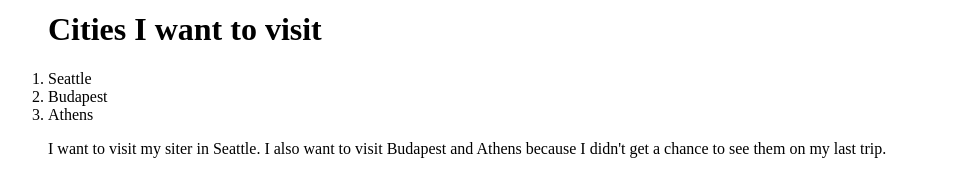
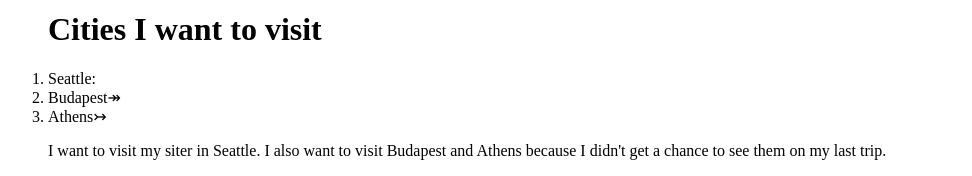
Before and after one commit to Alisuehobbs/firstRepo, a plain HTML site: page assignments/htmlIntro/cities.html in a window 1280 px wide. Shown: the part 196-372 px from the top of the page, without its empty margins (0-972 px from the left). Drawn offline with Linux system fonts and the light colour scheme.

Commit message:
added symbols to ordered list

```diff
--- a/assignments/htmlIntro/cities.html
+++ b/assignments/htmlIntro/cities.html
@@ -15,9 +15,9 @@
     </ul>
     <ol>
       <h1>Cities I want to visit</h1>
-      <li>Seattle</li>
-      <li>Budapest</li>
-      <li>Athens</li>
+      <li>Seattle<span>&colon;</span></li>
+      <li>Budapest<span>&Rarr;</li>
+      <li>Athens<span>&rarrtl;</li>
       <p>I want to visit my siter in Seattle. I also want to visit Budapest and Athens because I didn't get a chance to see them on my last trip.</p>
     </ol>
   </body>
```
